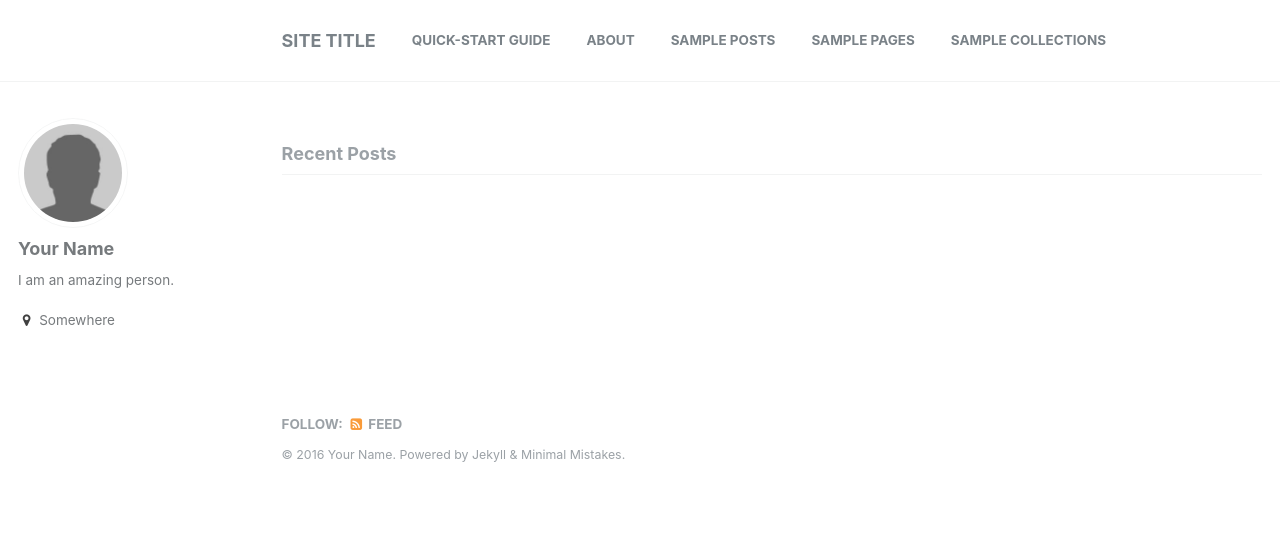
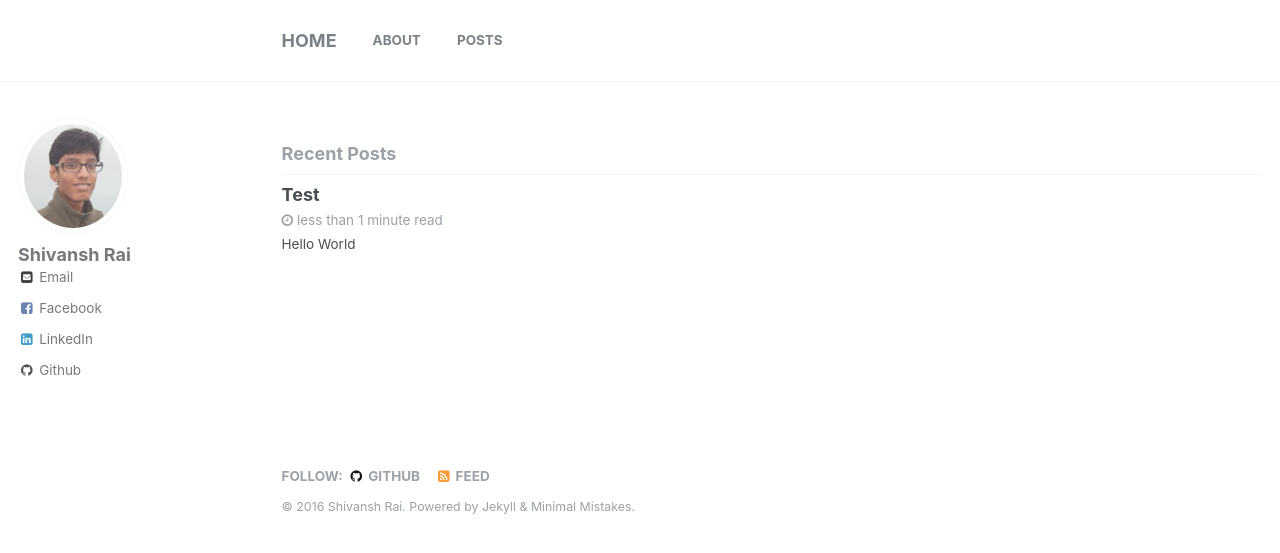
Before and after one commit to shivansh/shivansh.github.io, a Jekyll site: the page built from index.html, in a window 1280 px wide. Shown: the top 553 px of the page. Built offline with Jekyll 4.4.1, drawn with Linux system fonts in a browser that asks for light colours; the list of posts is cut into pages by our own code.

Commit message:
Modified personal info

```diff
--- a/_config.yml
+++ b/_config.yml
@@ -7,18 +7,18 @@
 
 # Site Settings
 locale                   : "en-US"
-title                    : "Site Title"
+title                    : "Home"
 title_separator          : "-"
-name                     : "Your Name"
-description              : "An amazing website."
-url                      : # the base hostname & protocol for your site e.g. "https://mmistakes.github.io"
-baseurl                  : # the subpath of your site, e.g. "/blog"
+name                     : "Shivansh Rai"
+description              : "My personal blog"
+url                      : http://shivrai.github.io/
+baseurl                  : #/blog
 gh_repo                  :
 teaser                   : # filename of teaser fallback teaser image placed in /images/, .e.g. "500x300.png"
 # breadcrumbs            : false # true, false (default)
 words_per_minute         : 200
 comments:
-  provider               : # false (default), "disqus", "facebook", "google-plus", custom"
+  provider               :  # true (default), "disqus", "facebook", "google-plus"
   disqus:
     shortname            : # https://help.disqus.com/customer/portal/articles/466208-what-s-a-shortname-
   facebook:
@@ -61,24 +61,24 @@ google_ad_slot           :
 
 # Site Author
 author:
-  name             : "Your Name"
-  avatar           : "bio-photo.jpg"
-  bio              : "I am an amazing person."
-  location         : "Somewhere"
-  email            :
+  name             : "Shivansh Rai"
+  avatar           : "profile.jpg"
+  bio              : #"I am an amazing person."
+  location         : #"Somewhere"
+  email            : shivanshrai84@gmail.com
   uri              :
   bitbucket        :
   codepen          :
   dribbble         :
   flickr           :
-  facebook         :
+  facebook         : https://www.facebook.com/shivansh.rai.75
   foursquare       :
-  github           :
+  github           : https://github.com/shivrai/
   google_plus      :
   keybase          :
   instagram        :
   lastfm           :
-  linkedin         :
+  linkedin         : https://www.linkedin.com/in/shivansh-rai-16b451100?trk=hp-identity-name
   pinterest        :
   soundcloud       :
   stackoverflow    : # http://stackoverflow.com/users/123456/username
@@ -89,6 +89,29 @@ author:
   weibo            :
   xing             :
   youtube          :
+
+include: ["_pages"]
+
+defaults:
+  # _posts
+  - scope:
+      path: ""
+      type: posts
+    values:
+      layout: single
+      author_profile: true
+      read_time: true
+      comments: true
+      share: true
+      related: true
+
+  # _pages
+  - scope:
+      path: ""
+      type: pages
+    values:
+      layout: single
+      author_profile: true
 
 
 # Reading Files
--- /dev/null
+++ b/_posts/2016-05-12-test.md
@@ -0,0 +1,5 @@
+## Hello World
+
+* This is a test post.
+
+** First post with markdown **
```
Also changed, not shown: _data/navigation.yml (+3 -11 lines), _pages/about.md (added, +3 -0 lines), _data/ui-text.yml (line endings or trailing spaces), images/bio-photo.jpg (deleted), images/profile.jpg (added).
